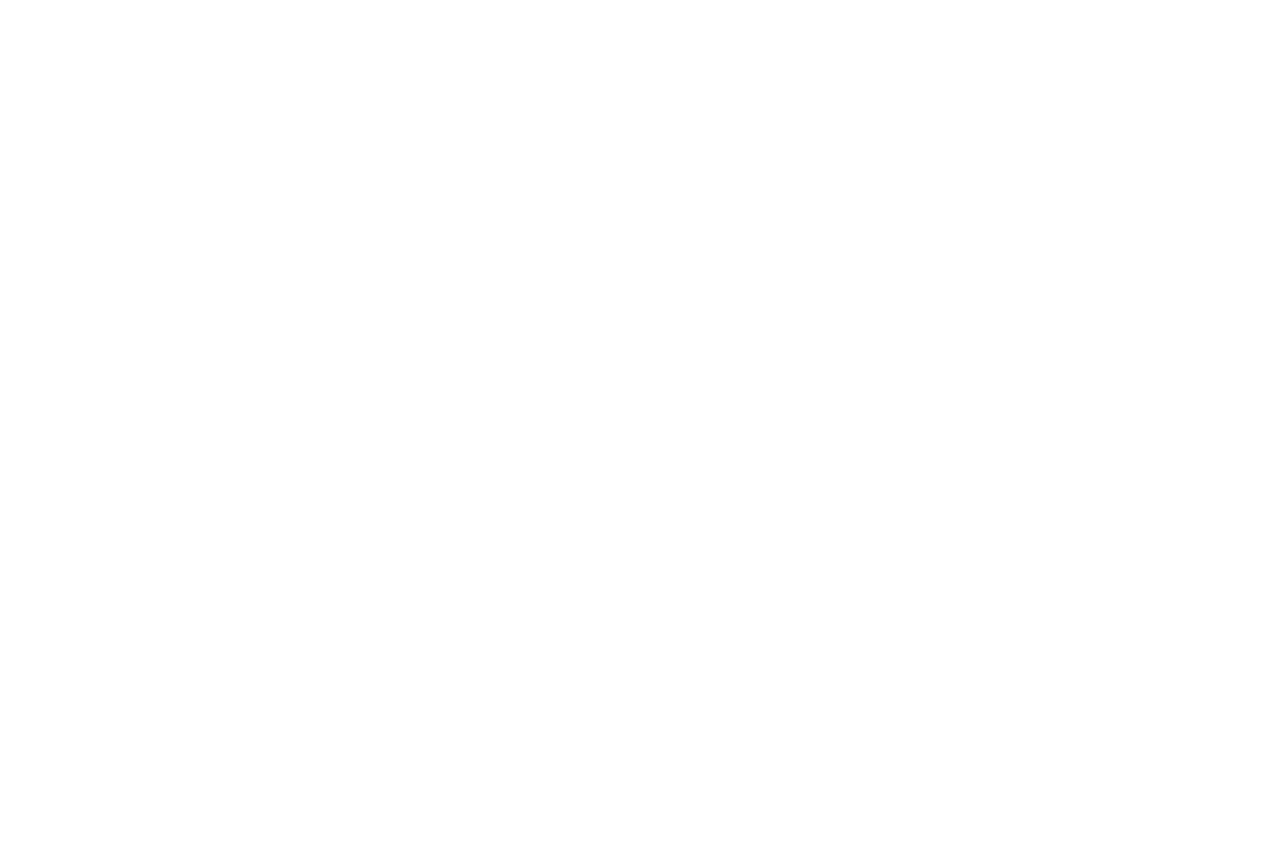
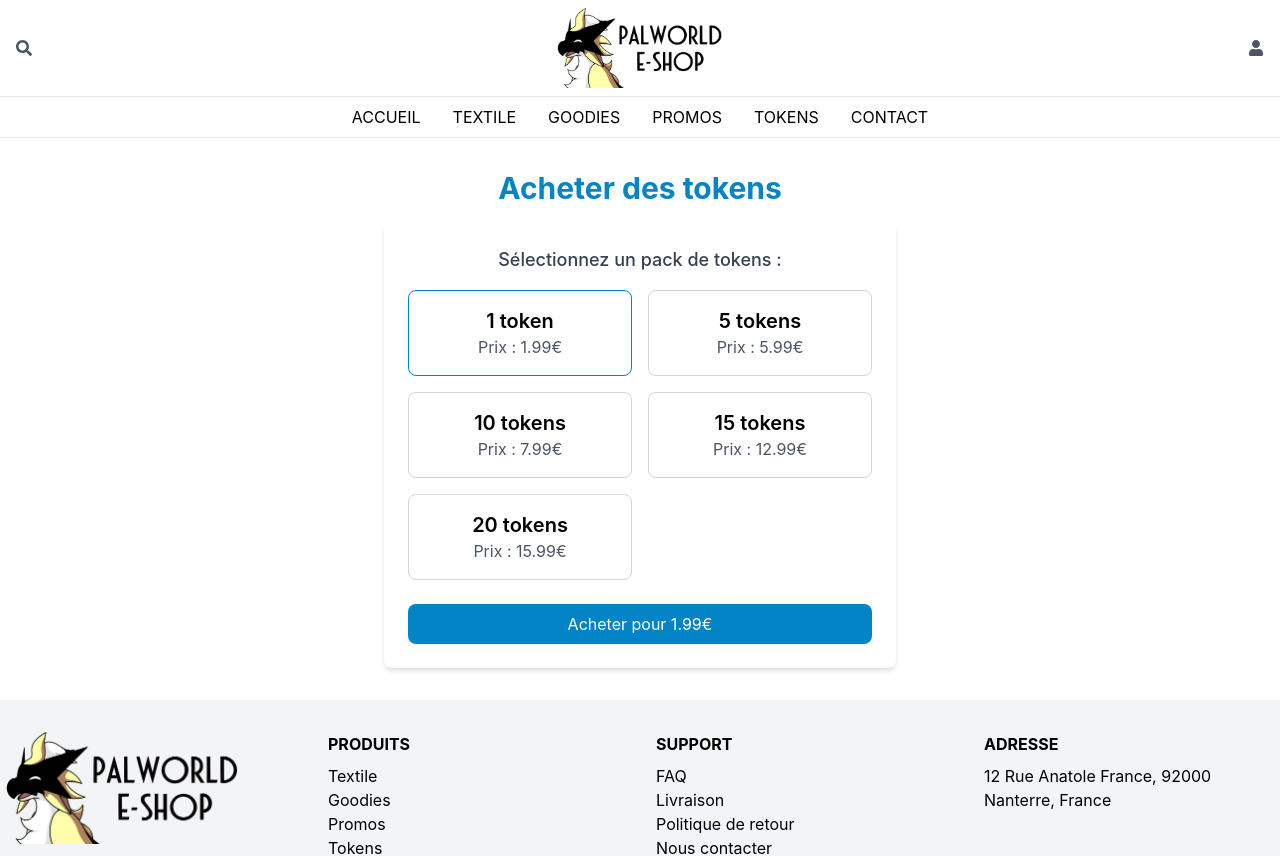
Before and after one commit to dmcheong/Pallworld-front, a React (Create React App) app: page /tokens in a window 1280 px wide. Before the commit this address had no page. Shown: the top 856 px of the page. Before the commit the page ends 800 px from the top, so only its background shows below. Built offline with nearby package versions, Linux system fonts and the light colour scheme.

Commit message:
added: user's tokens

```diff
--- a/src/components/Footer.js
+++ b/src/components/Footer.js
@@ -30,13 +30,13 @@ const Footer = () => {
             </li>
 
             <li>
-              <Link to="/shop/promos" className="hover:underline hover:font-semibold transition-colors duration-300">
+              <Link to="/promos" className="hover:underline hover:font-semibold transition-colors duration-300">
                 Promos
               </Link>
             </li>
 
             <li>
-              <Link to="/shop/tokens" className="hover:underline hover:font-semibold transition-colors duration-300">
+              <Link to="/tokens" className="hover:underline hover:font-semibold transition-colors duration-300">
                 Tokens
               </Link>
             </li>
--- a/src/components/Header.js
+++ b/src/components/Header.js
@@ -32,7 +32,7 @@ function Header() {
 
   useEffect(() => {
     const handleResize = () => {
-      if (window.innerWidth >= 768 && isMobileMenuOpen) { // 768px correspond à la largeur des tablettes en général
+      if (window.innerWidth >= 768 && isMobileMenuOpen) {
         setIsMobileMenuOpen(false);
       }
     };
@@ -58,6 +58,7 @@ function Header() {
     const cart = JSON.parse(localStorage.getItem('cart')) || [];
     localStorage.setItem('cart', JSON.stringify(cart));
     localStorage.removeItem('token');
+    localStorage.removeItem('userId');
     navigate('/');
   };
 
@@ -185,8 +186,8 @@ function Header() {
               </div>
             )}
 
-            <Link to="/shop/promos" className="block" onClick={handleLinkClick}>PROMOS</Link>
-            <Link to="/shop/tokens" className="block" onClick={handleLinkClick}>TOKENS</Link>
+            <Link to="/promos" className="block" onClick={handleLinkClick}>PROMOS</Link>
+            <Link to="/tokens" className="block" onClick={handleLinkClick}>TOKENS</Link>
             <Link to="/contact" className="block" onClick={handleLinkClick}>CONTACT</Link>
 
             {isAuthenticated ? (
@@ -264,11 +265,11 @@ function Header() {
             )}
           </div>
 
-          <Link to="/shop/promos" className="text-sm sm:text-base hover:underline hover:font-medium hover:text-sky-600" onClick={handleLinkClick}>
+          <Link to="/promos" className="text-sm sm:text-base hover:underline hover:font-medium hover:text-sky-600" onClick={handleLinkClick}>
             PROMOS
           </Link>
 
-          <Link to="/shop/tokens" className="text-sm sm:text-base hover:underline hover:font-medium hover:text-sky-600" onClick={handleLinkClick}>
+          <Link to="/tokens" className="text-sm sm:text-base hover:underline hover:font-medium hover:text-sky-600" onClick={handleLinkClick}>
             TOKENS
           </Link>
 
--- a/src/components/OrderItem.js
+++ b/src/components/OrderItem.js
@@ -1,22 +1,26 @@
-import React, { useState } from 'react';
+import React from 'react';
 import { Link } from 'react-router-dom';
 import { FaChevronDown, FaChevronUp } from 'react-icons/fa';
 
-const OrderItem = ({ order }) => {
-  const [isOpen, setIsOpen] = useState(false);
+const OrderItem = ({ order, isOpen, onToggle }) => {
   const orderNumber = order._id.substring(0, 8);
-
-  const toggleAccordion = () => {
-    setIsOpen(!isOpen);
-  };
 
   return (
     <div className="bg-white shadow-md rounded-lg mb-4">
       <div
         className="border-b border-gray-200 py-4 px-4 flex justify-between items-center cursor-pointer"
-        onClick={toggleAccordion}
+        onClick={onToggle}
       >
+        <div>
           <h3 className="font-semibold text-xl text-gray-700">Commande #{orderNumber}</h3>
+          <p className="text-sm text-gray-500">
+            Date : {new Date(order.createdAt).toLocaleDateString('fr-FR', {
+              year: 'numeric',
+              month: 'long',
+              day: 'numeric',
+            })}
+          </p>
+        </div>
         <div>
           {isOpen ? (
             <FaChevronUp className="text-gray-500" />
@@ -32,13 +36,19 @@ const OrderItem = ({ order }) => {
           <ul className="mt-2 space-y-4">
             {order.items.map((item, index) => (
               <li key={index} className="border-t pt-4 border-gray-200">
-                {item.productId && item.productId.name ? (
+              {item.isTokenPurchase ? (
                 <div className="space-y-2">
-                    <div>
-                      <Link
-                        to={`/product/${item.productId._id}`}
-                        className="text-lg font-bold text-gray-800 hover:text-sky-600 transition-colors duration-300"
-                      >
+                  <p className="text-lg font-bold text-gray-800">
+                    {item.tokensQuantity} Token{item.tokensQuantity > 1 ? 's' : ''}
+                  </p>
+                  <p className="text-gray-500 text-sm">
+                    Prix total : <span className="font-medium text-gray-700">€{(item.price * item.tokensQuantity).toFixed(2)}</span>
+                  </p>
+                </div>
+              ) : (
+                item.productId && item.productId.name ? (
+                  <div className="space-y-2">
+                    <Link to={`/product/${item.productId._id}`} className="text-lg font-bold text-gray-800 hover:text-sky-600 transition-colors duration-300">
                       {item.productId.name}
                     </Link>
                     <p className="text-gray-500 text-sm">
@@ -51,42 +61,22 @@ const OrderItem = ({ order }) => {
                       Quantité : <span className="font-medium text-gray-700">{item.quantity}</span>
                     </p>
                     <p className="text-gray-500 text-sm">
-                        Prix : <span className="font-medium text-gray-700">€{item.price.toFixed(2)}</span>
+                      Prix par article : <span className="font-medium text-gray-700">€{item.price.toFixed(2)}</span>
                     </p>
                   </div>
-                    {item.customizationOptions && item.customizationOptions.length > 0 && (
-                      <div className="mt-4">
-                        <h5 className="text-sky-600 font-medium">Options de personnalisation :</h5>
-                        <ul className="mt-2 space-y-2">
-                          {item.customizationOptions.map((option, idx) => (
-                            <li key={idx} className="bg-gray-100 p-3 rounded-md shadow-inner">
-                              <p className="text-gray-600 text-sm">
-                                Position : <span className="font-medium">{option.position}</span>
-                              </p>
-                              <p className="text-gray-600 text-sm">
-                                Taille de la personnalisation : <span className="font-medium">{option.customizationSize}</span>
-                              </p>
-                              {option.imageUrl && (
-                                <div className="mt-2">
-                                  <img
-                                    src={option.imageUrl}
-                                    alt="Personnalisation"
-                                    className="w-24 h-24 object-contain border border-gray-300 rounded-lg shadow-sm"
-                                  />
-                                </div>
+                ) : (
+                  <span className="text-gray-500">Produit non disponible</span>
+                )
               )}
               </li>
             ))}
           </ul>
+
+          <div className="border-t mt-4 pt-4">
+            <p className="text-lg font-semibold text-gray-800">
+              Prix total de la commande : <span className="text-sky-600">€{order.totalAmount.toFixed(2)}</span>
+            </p>
           </div>
-                    )}
-                  </div>
-                ) : (
-                  <span className="text-gray-500">Produit non disponible</span>
-                )}
-              </li>
-            ))}
-          </ul>
         </div>
       )}
     </div>
--- a/src/components/UserSidebar.js
+++ b/src/components/UserSidebar.js
@@ -14,6 +14,7 @@ const UserSidebar = () => {
     const cart = JSON.parse(localStorage.getItem('cart')) || [];
     localStorage.setItem('cart', JSON.stringify(cart));
     localStorage.removeItem('token');
+    localStorage.removeItem('userId');
     navigate('/');
   };
 
--- a/src/pages/Login.js
+++ b/src/pages/Login.js
@@ -26,6 +26,8 @@ const Login = () => {
       const response = await axios.post('http://localhost:3005/api/users/signin', formData);
 
       if (response.status === 200) {
+        // Stocker l'userId et le token dans le localStorage
+        localStorage.setItem('userId', response.data.user._id);
         localStorage.setItem('token', response.data.token);
         navigate('/');
       }
--- /dev/null
+++ b/src/pages/Promos.js
@@ -0,0 +1,15 @@
+import React from 'react';
+import Header from '../components/Header';
+import Footer from '../components/Footer';
+
+function Promos() {
+  return (
+    <div>
+        <Header />
+
+        <Footer />
+    </div>
+  )
+}
+
+export default Promos
--- /dev/null
+++ b/src/pages/Tokens.js
@@ -0,0 +1,119 @@
+import React, { useState } from 'react';
+import Header from '../components/Header';
+import Footer from '../components/Footer';
+import axios from 'axios';
+import Alert from '../components/Alert';
+
+const tokensOptions = [
+  { quantity: 1, price: 1.99 },
+  { quantity: 5, price: 5.99 },
+  { quantity: 10, price: 7.99 },
+  { quantity: 15, price: 12.99 },
+  { quantity: 20, price: 15.99 },
+];
+
+function Tokens() {
+  const [selectedOption, setSelectedOption] = useState(tokensOptions[0]);
+  const [loading, setLoading] = useState(false);
+  const [error, setError] = useState('');
+  const [successUrl, setSuccessUrl] = useState('');
+
+  const handleOptionChange = (event) => {
+    const selectedQuantity = parseInt(event.target.value);
+    const option = tokensOptions.find(opt => opt.quantity === selectedQuantity);
+    setSelectedOption(option);
+  };
+
+  const handleCheckout = async () => {
+    setLoading(true);
+    setError('');
+
+    try {
+      const userId = localStorage.getItem('userId');
+
+      if (!userId) {
+        setError('Connectez-vous pour acheter des tokens.');
+        setLoading(false);
+        return;
+      }
+
+      // Définir les informations pour la session de paiement
+      const items = [
+        {
+          name: `Pack de ${selectedOption.quantity} Token${selectedOption.quantity > 1 ? 's' : ''}`,
+          amount: selectedOption.price * 100, // Convertir en centimes pour Stripe
+          quantity: 1,
+        },
+      ];
+
+      const response = await axios.post('http://localhost:3010/create-checkout-session', {
+        items,
+        userId,
+        success_url: 'http://localhost:3000/success',
+        cancel_url: 'http://localhost:3000/cancel',
+      });
+
+      setSuccessUrl(response.data.sessionId);
+
+    } catch (error) {
+      console.error('Erreur lors de la création de la session de paiement:', error);
+      setError('Erreur lors de la création de la session de paiement. Veuillez réessayer.');
+    } finally {
+      setLoading(false);
+    }
+  };
+
+  if (successUrl) {
+    window.location.href = successUrl; // Redirection vers Stripe Checkout
+  }
+
+  return (
+    <div className="min-h-screen flex flex-col">
+      <Header />
+
+      <main className="flex-grow container mx-auto px-4 py-8">
+        <h1 className="text-3xl font-bold mb-4 text-center text-sky-600">Acheter des tokens</h1>
+
+        <div className="max-w-lg mx-auto bg-white p-6 rounded-lg shadow-md">
+          <label className="block text-lg font-medium text-gray-700 mb-4 text-center">Sélectionnez un pack de tokens :</label>
+
+          <div className="mt-4">
+            <Alert message={error} type="error" />
+          </div>
+
+          <div className="grid grid-cols-1 sm:grid-cols-2 gap-4">
+            {tokensOptions.map((option) => (
+              <div key={option.quantity} className={`p-4 border rounded-lg text-center ${selectedOption.quantity === option.quantity ? 'border-sky-600' : 'border-gray-300'}`}>
+                <input
+                  type="radio"
+                  id={`token-${option.quantity}`}
+                  name="token"
+                  value={option.quantity}
+                  checked={selectedOption.quantity === option.quantity}
+                  onChange={handleOptionChange}
+                  className="hidden"
+                />
+                <label htmlFor={`token-${option.quantity}`} className="cursor-pointer">
+                  <p className="text-xl font-semibold">{option.quantity} token{option.quantity > 1 ? 's' : ''}</p>
+                  <p className="text-gray-600">Prix : {option.price.toFixed(2)}€</p>
+                </label>
+              </div>
+            ))}
+          </div>
+
+          <button
+            onClick={handleCheckout}
+            disabled={loading}
+            className="mt-6 bg-sky-600 text-white px-6 py-2 rounded-lg hover:bg-sky-700 transition-colors duration-300 w-full"
+          >
+            {loading ? 'Traitement...' : `Acheter pour ${selectedOption.price.toFixed(2)}€`}
+          </button>
+
+        </div>
+      </main>
+      <Footer />
+    </div>
+  );
+}
+
+export default Tokens;
--- a/src/router.js
+++ b/src/router.js
@@ -2,6 +2,8 @@ import React from 'react';
 import { BrowserRouter as Router, Routes, Route } from 'react-router-dom';
 import Home from './pages/Home';
 import Shop from './pages/Shop';
+import Tokens from './pages/Tokens';
+import Promos from './pages/Promos';
 import Cart from './pages/Cart';
 import Checkout from './pages/Checkout';
 import Success from './pages/Success';
@@ -28,16 +30,26 @@ const AppRouter = () => {
       <AuthHandler />
       <Routes>
         <Route path="/" element={<Home />} />
+
+        {/* Users */}
         <Route path="/connexion" element={<Login />} />
         <Route path="/inscription" element={<Signup />} />
         <Route path="/verifier-mon-compte" element={<Verify />} />
         <Route path="/forgot-password" element={<ForgotPassword />} />
         <Route path="/reset-password" element={<ResetPassword />} />
+
+        {/* Shop */}
         <Route path="/shop/:category" element={<Shop />} />
+        <Route path="/promos" element={<Promos />} />
+        <Route path="/tokens" element={<Tokens />} />
         <Route path="/product/:id" element={<ProductDetails />} />
+
+        {/* Panier */}
         <Route path="/panier" element={<Cart />} />
         <Route path="/success" element={<Success />} />
         <Route path="/cancel" element={<Cancel />} />
+
+        {/* Static pages */}
         <Route path="/faq" element={<Faq />} />
         <Route path="/politique-de-retour" element={<Retour />} />
         <Route path="/livraison" element={<Shipping />} />
```
Also changed, not shown: src/pages/ProductDetails.js (+36 -8 lines), src/pages/PurchaseHistory.js (+13 -1 lines), src/pages/Shop.js (+3 -4 lines). Lines whose indentation alone changed are shown as unchanged.
